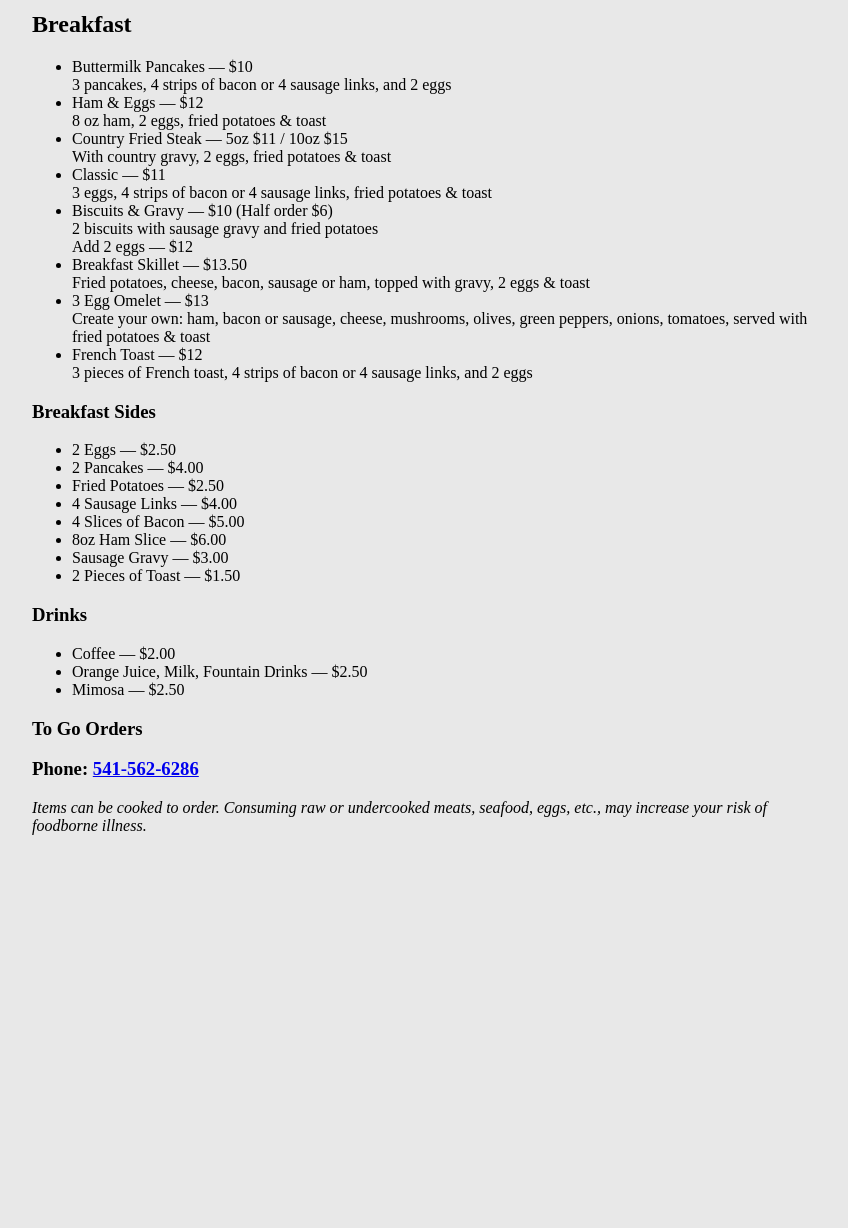
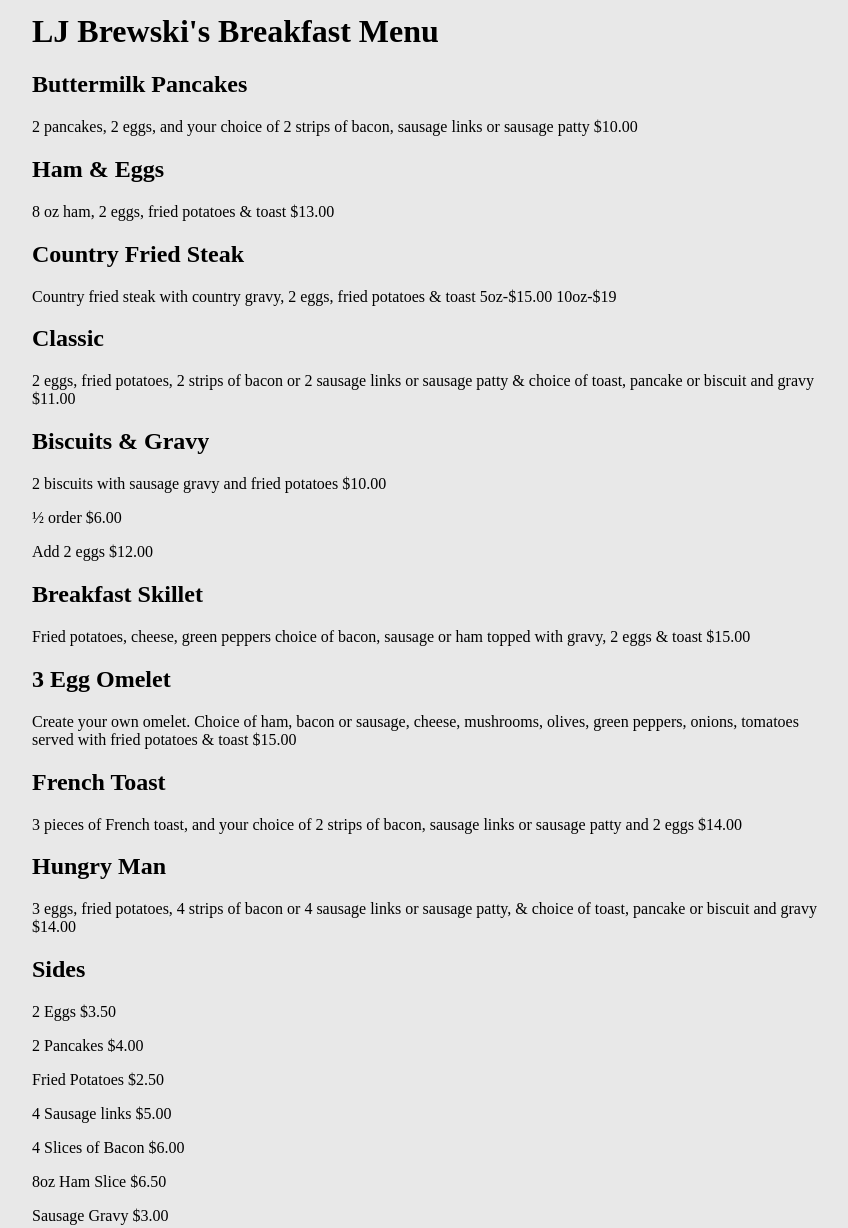
Before and after one commit to djbrieck/LJ-Brewskis, a plain HTML site: page docs/LJBrewskisBreakFastLunchDinnerMenu.html in a window 1280 px wide. Shown: the part 1780-3008 px from the top of the page, without its empty margins (208-1056 px from the left). Before the commit the page ends 2631 px from the top, so only its background shows below. Drawn offline with Linux system fonts and the light colour scheme.

Commit message:
Updating the breakfast menu as of jul 5 2026

```diff
--- a/docs/LJBrewskisBreakFastLunchDinnerMenu.html
+++ b/docs/LJBrewskisBreakFastLunchDinnerMenu.html
@@ -104,54 +104,51 @@
     <li>Bacon (2) — $3</li>
   </ul>
 
-<h2>Breakfast</h2>
-<ul>
-  <li>Buttermilk Pancakes — $10<br>
-      3 pancakes, 4 strips of bacon or 4 sausage links, and 2 eggs
-  </li>
-  <li>Ham & Eggs — $12<br>
-      8 oz ham, 2 eggs, fried potatoes & toast
-  </li>
-  <li>Country Fried Steak — 5oz $11 / 10oz $15<br>
-      With country gravy, 2 eggs, fried potatoes & toast
-  </li>
-  <li>Classic — $11<br>
-      3 eggs, 4 strips of bacon or 4 sausage links, fried potatoes & toast
-  </li>
-  <li>Biscuits & Gravy — $10 (Half order $6)<br>
-      2 biscuits with sausage gravy and fried potatoes<br>
-      Add 2 eggs — $12
-  </li>
-  <li>Breakfast Skillet — $13.50<br>
-      Fried potatoes, cheese, bacon, sausage or ham, topped with gravy, 2 eggs & toast
-  </li>
-  <li>3 Egg Omelet — $13<br>
-      Create your own: ham, bacon or sausage, cheese, mushrooms, olives, green peppers, onions, tomatoes, served with fried potatoes & toast
-  </li>
-  <li>French Toast — $12<br>
-      3 pieces of French toast, 4 strips of bacon or 4 sausage links, and 2 eggs
-  </li>
-</ul>
+<h1>LJ Brewski's Breakfast Menu</h1>
 
-<h3>Breakfast Sides</h3>
-<ul>
-  <li>2 Eggs — $2.50</li>
-  <li>2 Pancakes — $4.00</li>
-  <li>Fried Potatoes — $2.50</li>
-  <li>4 Sausage Links — $4.00</li>
-  <li>4 Slices of Bacon — $5.00</li>
-  <li>8oz Ham Slice — $6.00</li>
-  <li>Sausage Gravy — $3.00</li>
-  <li>2 Pieces of Toast — $1.50</li>
-</ul>
+<h2>Buttermilk Pancakes</h2>
+<p>2 pancakes, 2 eggs, and your choice of 2 strips of bacon, sausage links or sausage patty $10.00</p>
 
-<h3>Drinks</h3>
-<ul>
-  <li>Coffee — $2.00</li>
-  <li>Orange Juice, Milk, Fountain Drinks — $2.50</li>
-  <li>Mimosa — $2.50</li>
-</ul>
+<h2>Ham &amp; Eggs</h2>
+<p>8 oz ham, 2 eggs, fried potatoes &amp; toast $13.00</p>
 
+<h2>Country Fried Steak</h2>
+<p>Country fried steak with country gravy, 2 eggs, fried potatoes &amp; toast 5oz-$15.00 10oz-$19</p>
+
+<h2>Classic</h2>
+<p>2 eggs, fried potatoes, 2 strips of bacon or 2 sausage links or sausage patty &amp; choice of toast, pancake or biscuit and gravy $11.00</p>
+
+<h2>Biscuits &amp; Gravy</h2>
+<p>2 biscuits with sausage gravy and fried potatoes $10.00</p>
+<p>½ order $6.00</p>
+<p>Add 2 eggs $12.00</p>
+
+<h2>Breakfast Skillet</h2>
+<p>Fried potatoes, cheese, green peppers choice of bacon, sausage or ham topped with gravy, 2 eggs &amp; toast $15.00</p>
+
+<h2>3 Egg Omelet</h2>
+<p>Create your own omelet. Choice of ham, bacon or sausage, cheese, mushrooms, olives, green peppers, onions, tomatoes served with fried potatoes &amp; toast $15.00</p>
+
+<h2>French Toast</h2>
+<p>3 pieces of French toast, and your choice of 2 strips of bacon, sausage links or sausage patty and 2 eggs $14.00</p>
+
+<h2>Hungry Man</h2>
+<p>3 eggs, fried potatoes, 4 strips of bacon or 4 sausage links or sausage patty, &amp; choice of toast, pancake or biscuit and gravy $14.00</p>
+
+<h2>Sides</h2>
+<p>2 Eggs $3.50</p>
+<p>2 Pancakes $4.00</p>
+<p>Fried Potatoes $2.50</p>
+<p>4 Sausage links $5.00</p>
+<p>4 Slices of Bacon $6.00</p>
+<p>8oz Ham Slice $6.50</p>
+<p>Sausage Gravy $3.00</p>
+<p>2 Pieces of Toast $1.50</p>
+
+<h2>Drinks</h2>
+<p>Coffee $2.00</p>
+<p>Orange Juice, Milk, Fountain Drinks $2.50</p>
+<p>Mimosa $5.00</p>
 
 
   <h3>To Go Orders</h3>
```
